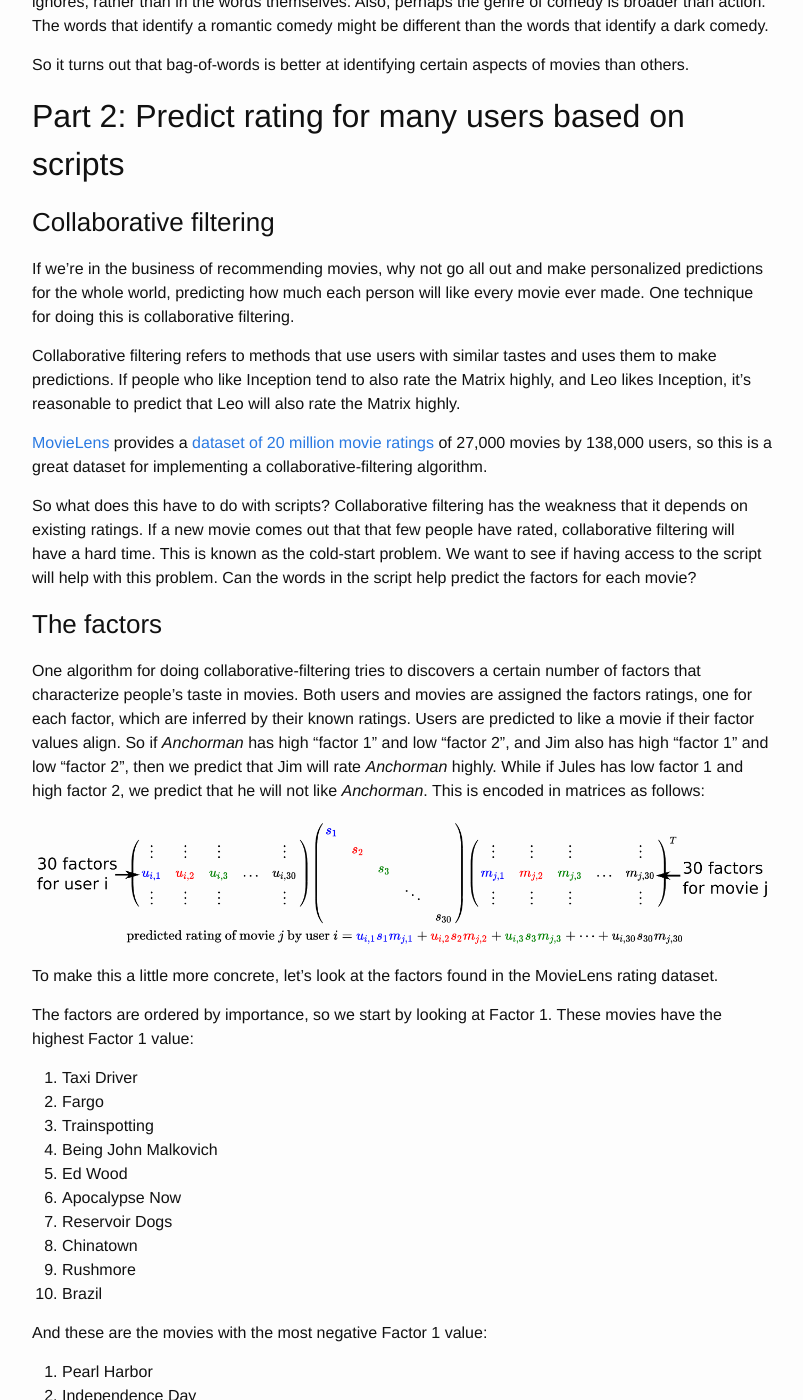
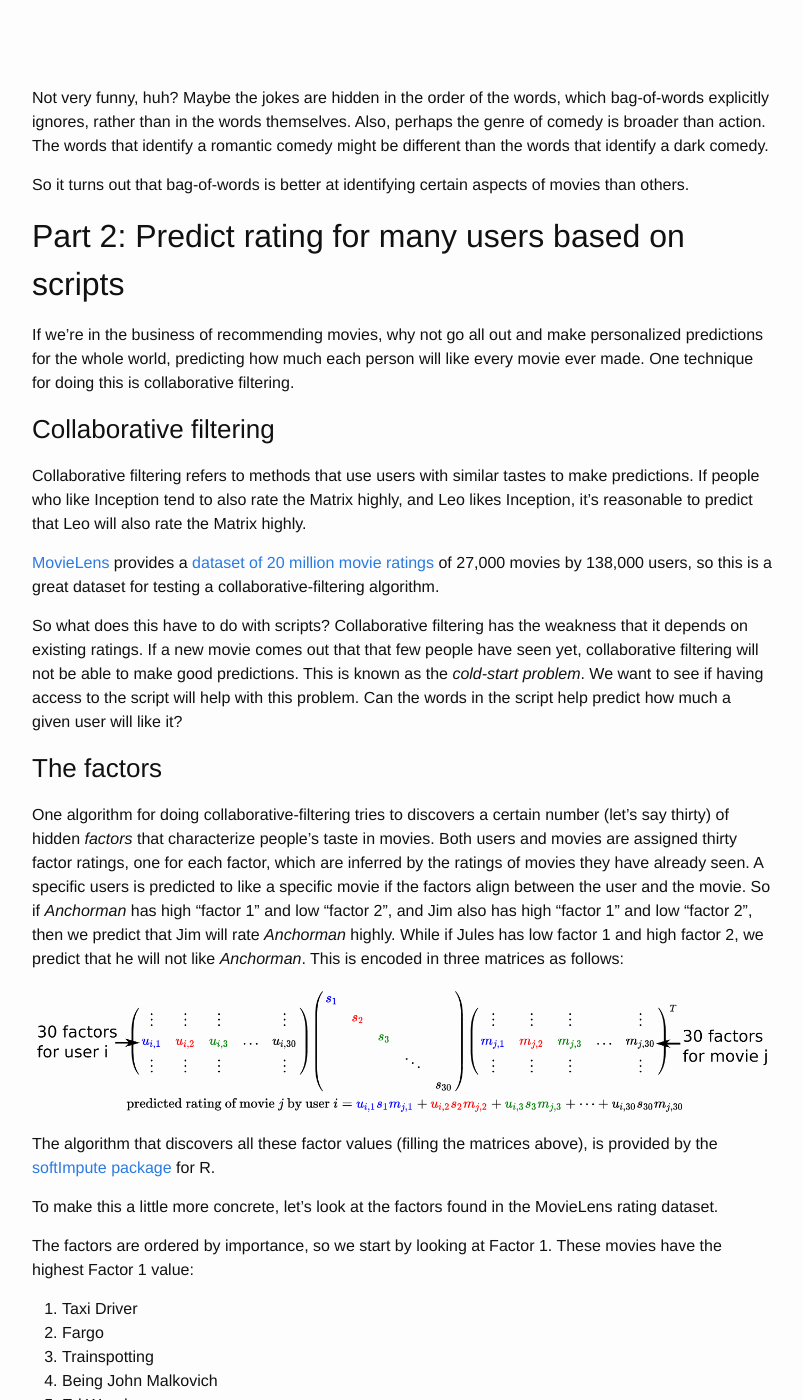
Before and after one commit to wlevine/wlevine.github.io, a Jekyll site: the page built from _posts/2016-11-11-movie-scripts.markdown, in a window 1280 px wide and 1400 px high, scrolled down 5124 px. Shown: the whole window, without its empty margins (238-1041 px from the left). Built offline with Jekyll 4.4.1, drawn with Linux system fonts in a browser that asks for light colours; Markdown is read by kramdown in place of the engine named in the settings; some of the changed text lies outside the part shown.

Commit message:
more polish:

```diff
--- a/_posts/2016-11-11-movie-scripts.markdown
+++ b/_posts/2016-11-11-movie-scripts.markdown
@@ -35,9 +35,15 @@ For these 825 movies, we already know the answer, but
 the exciting part is that then we can apply the same model to new movies that we don't know anything about to figure
 out if they should be called action movies.
 
+Before we get into the details, it should be noted that this isn't a very practical thing to do.
+Classifying movies by genre is already something
+that is done by humans for all movies, it's not a particularly onerous task, and it's not something that computers are likely to
+do better than humans.
+This is not a task that really makes sense for a computer.
+However, while it may not be that useful, this is a fun exercise, and it's a warm-up for Part 2, which is
+something more appropriate for computers,
+
 So how do we do this?
-
-<!-- ZZZ note this isn't that useful -->
 
 ### Bag of words
 
@@ -45,7 +51,6 @@ The [bag-of-words model](https://en.wikipedia.org/wiki/Bag-of-words_model) is a
 We will use this model for our analysis of movie scripts.
 Bag-of-words means that we only care about the frequency of words in the text.
 We do not care about the order of words at all.
-
 In other words, these three sentences are all equivalent according to the bag-of-words models:
 
 * Houston, we have a problem.
@@ -114,7 +119,7 @@ Non-action:
 * Duck Soup: <span style="color: green">not-action</span>
 
 Is there a way to correctly classify more action movies? Yes, but only if we are willing to misclassify more non-action movies.
-This trade-off is shown on a ROC curve:
+This trade-off is shown on a [ROC curve](https://en.wikipedia.org/wiki/Receiver_operating_characteristic):
 
 <img src="{{ root_url }}/source/images/roc_curve_action.png" />
 
@@ -202,38 +207,42 @@ So it turns out that bag-of-words is better at identifying certain aspects of mo
 
 ## Part 2: Predict rating for many users based on scripts
 
-### Collaborative filtering
-
 If we're in the business of recommending movies, why not go all out and make personalized predictions for the whole
 world, predicting how much each person will like every movie ever made. One technique for doing this is collaborative filtering.
 
-Collaborative filtering refers to methods that use users with similar tastes and uses them to make predictions.
+### Collaborative filtering
+
+Collaborative filtering refers to methods that use users with similar tastes to make predictions.
 If people who like Inception tend to also rate
 the Matrix highly, and Leo likes Inception, it's reasonable to predict that Leo will also rate the Matrix highly.
 
 [MovieLens](https://movielens.org/) provides a [dataset of 20 million movie ratings](http://grouplens.org/datasets/movielens/)
-of 27,000 movies by 138,000 users, so this is a great dataset for implementing a collaborative-filtering algorithm.
-
+of 27,000 movies by 138,000 users, so this is a great dataset for testing a collaborative-filtering algorithm.
 
 So what does this have to do with scripts?
 Collaborative filtering has the weakness that it depends on existing ratings. If a new movie comes out that
-that few people have rated, collaborative filtering will have a hard time. This is known as the cold-start problem.
+that few people have seen yet, collaborative filtering will not be able to make good predictions. This is known as the *cold-start problem*.
 We want to see if having
-access to the script will help with this problem. Can the words in the script help predict the factors for each movie?
+access to the script will help with this problem. Can the words in the script help predict how much a given user will like it?
 
 ### The factors
 
 One algorithm for doing collaborative-filtering tries to discovers a certain
-number of factors that characterize people's taste in movies.
-Both users and movies are assigned the factors ratings, one for each factor, which are inferred by their known
-ratings.
-Users are predicted to like a movie if their factor values align. So if *Anchorman* has high "factor 1" and low "factor 2",
+number (let's say thirty) of hidden *factors* that characterize people's taste in movies.
+Both users and movies are assigned thirty factor ratings, one for each factor, which are inferred by the ratings of movies
+they have already seen.
+A specific users is predicted to like a specific movie if the factors align between the user and the movie.
+So if *Anchorman* has high "factor 1" and low "factor 2",
 and Jim also has high "factor 1" and low "factor 2", then we predict that Jim will rate *Anchorman* highly.
 While if Jules has low factor 1 and high factor 2, we predict that he will not like *Anchorman*.
 This
-is encoded in matrices as follows:
+is encoded in three matrices as follows:
 
 <img src="{{ root_url }}/source/images/matrix_stuff.png" />
+
+The algorithm that discovers all these factor values (filling the matrices above), is provided by the
+[softImpute package](https://cran.r-project.org/web/packages/softImpute/vignettes/softImpute.html)
+for R.
 
 To make this a little more concrete, let's look at the factors found in the MovieLens rating dataset.
 
@@ -290,11 +299,10 @@ And these are the movies with the most negative Factor 1 value:
   632   Rock, The (1996)  -0.032044
 -->
 
-These factor values are determined by the computer solely by looking at users' ratings of the movie and not
+These factor values are determined by the computer solely by looking at users' ratings of movies and not
 knowing anything about the content of the movie.
 However, it looks like the computer has "discovered" some property of movies that we
 corresponds to what we might call unorthdox (high factor 1) vs. straightforward (low factor 1).
-
 
 Just for fun, let's look at factor 2 also. These are the most factor 2 movies:
 
@@ -355,16 +363,25 @@ distinction between upbeat movies (high factor 2) and disturbing movies (low fac
 
 ### Predicting factors from scripts
 
-The factors may be interesting on their own, but can we associate them with the words in the script. It turns out that,
+So far we haven't used any data from the scripts.
+The factors may be interesting on their own, but we would like to be able to predict them using the words in the script.
+To do that, we use a similar procedure to what we did for predicting genres, using the same bag-of-words model.
+There is a technical difference that means we have to do random forest regression rather than random forest classification.
+This is because what we are trying to predict is a continuous variable (the value of a factor can be any number,
+including negative numbers and decimals) rather than binary choice (action or not-action).
+
+It turns out that,
 just like with genres, some factors are easier to predict than other. Factor 4 is an interesting case:
 
 <img src="{{ root_url }}/source/images/factor4.png" />
 
+We can look at the accuracy of our factor predictions, but what we were are really interested
+in is predictions of user *ratings*, which are based on our predictions of factors.
 
 ### How does it do
 
 So we can predict factors based on movie scripts. But what we really want to do is to predict how
-each user will rate a given movie. We can do this by using our predicted factors together with
+each user will rate a given movie. We can do this by combining our predicted movie factors together with
 the users' known factors.
 
 To see how well we can infer users' ratings, we use the scripts to make cross-validated predictions
```
Also changed, not shown: other parts of _posts/2016-11-11-movie-scripts.markdown (+5 -5 lines).
